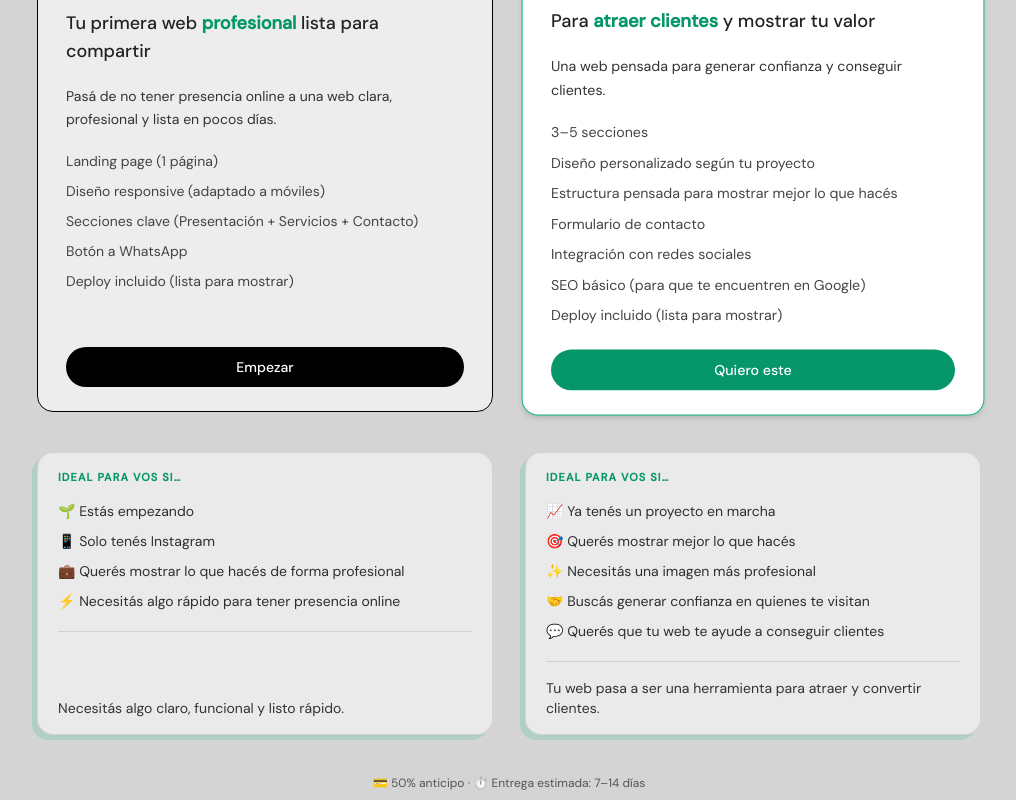
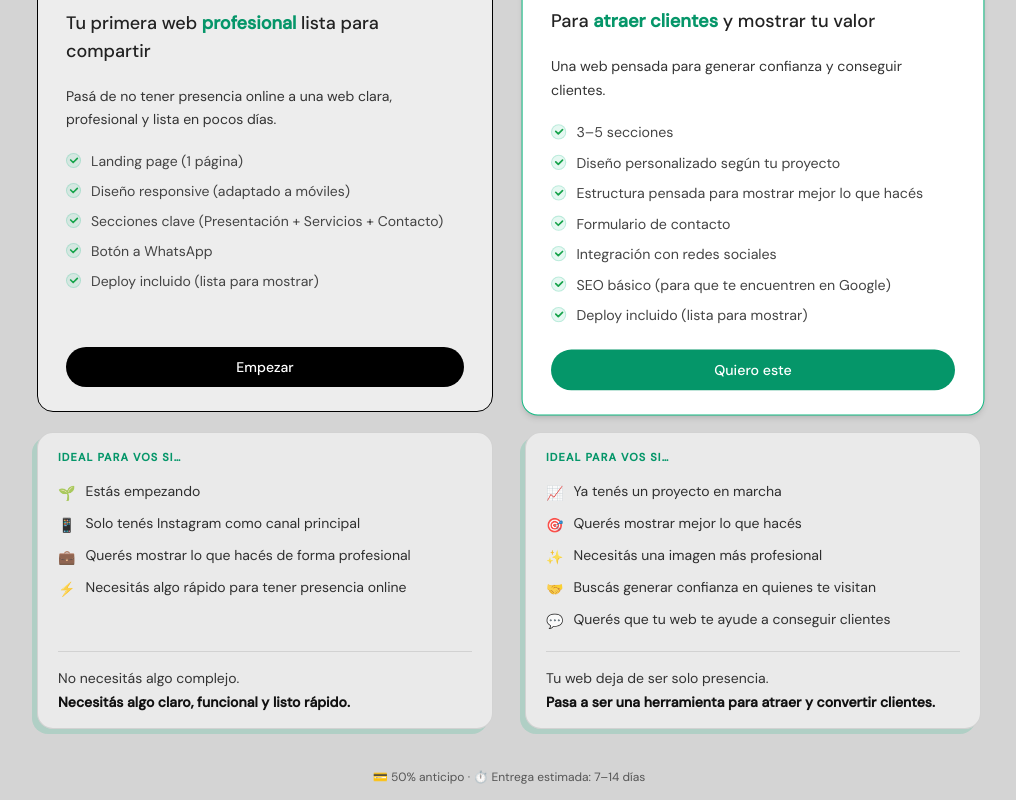
Before and after one commit to joy-amorin/WebSoluciones-landing-page, a Next.js app: page / in a window 1280 px wide. Shown: the part 2260-3060 px from the top of the page, without its empty margins (131-1147 px from the left). Built offline with nearby package versions, Linux system fonts and the light colour scheme.

Commit message:
Separate the top and bottom cards into two separate grids using 'items-stretch'

```diff
--- a/components/Planes.tsx
+++ b/components/Planes.tsx
@@ -21,6 +21,16 @@ const planes = [
       'Botón a WhatsApp',
       'Deploy incluido (lista para mostrar)',
     ],
+    idealSi: [
+      { icon: '🌱', text: 'Estás empezando' },
+      { icon: '📱', text: 'Solo tenés Instagram como canal principal' },
+      { icon: '💼', text: 'Querés mostrar lo que hacés de forma profesional' },
+      { icon: '⚡', text: 'Necesitás algo rápido para tener presencia online' },
+    ],
+    cierre: {
+      normal: 'No necesitás algo complejo.',
+      bold: 'Necesitás algo claro, funcional y listo rápido.',
+    },
   },
   {
     name: 'Pro Presencia',
@@ -45,7 +55,18 @@ const planes = [
       'Integración con redes sociales',
       'SEO básico (para que te encuentren en Google)',
       'Deploy incluido (lista para mostrar)',
-    ]
+    ],
+    idealSi: [
+      { icon: '📈', text: 'Ya tenés un proyecto en marcha' },
+      { icon: '🎯', text: 'Querés mostrar mejor lo que hacés' },
+      { icon: '✨', text: 'Necesitás una imagen más profesional' },
+      { icon: '🤝', text: 'Buscás generar confianza en quienes te visitan' },
+      { icon: '💬', text: 'Querés que tu web te ayude a conseguir clientes' },
+    ],
+    cierre: {
+      normal: 'Tu web deja de ser solo presencia.',
+      bold: 'Pasa a ser una herramienta para atraer y convertir clientes.',
+    },
   },
 ]
 
@@ -67,28 +88,24 @@ export default function Planes() {
           </p>
         </div>
 
-        {/* GRID PLANES (NO TOCADO) */}
+        {/* GRID CARDS */}
         <div className="grid grid-cols-1 md:grid-cols-2 gap-8 items-stretch">
-
-          {planes.map((p, i) => (
-            <div key={p.name}>
-
-              {/* CARD */}
+          {planes.map((p) => (
             <div
-                className={`relative rounded-2xl px-7 pt-14 pb-6 flex flex-col h-full transition-all duration-300 group ${
+              key={p.name}
+              className={`relative rounded-2xl px-7 pt-14 pb-6 flex flex-col transition-all duration-300 group ${
                 p.featured
                   ? 'bg-white border border-emerald-500 shadow-md scale-[1.015]'
                   : 'bg-white/60 border border-black hover:-translate-y-1 hover:shadow-sm'
               }`}
             >
-
               {/* NOMBRE */}
               <div className="absolute -top-5 left-5">
                 <div
-                    className={`text-xl md:text-2xl font-bold tracking-tight px-5 py-2 rounded-xl shadow-sm ${
+                  className={`text-xl md:text-2xl font-bold tracking-tight px-5 py-2 rounded-xl shadow-sm transition-all duration-300 ${
                     p.featured
-                        ? 'bg-emerald-600 text-white'
-                        : 'bg-white border border-black text-[#111]'
+                      ? 'bg-emerald-600 text-white rotate-[-2deg] group-hover:rotate-0'
+                      : 'bg-white border border-black text-[#111] rotate-[-2deg] group-hover:rotate-0'
                   }`}
                 >
                   {p.name}
@@ -98,22 +115,18 @@ export default function Planes() {
               {/* PRECIO */}
               <div className="absolute -top-8 right-5">
                 <div
-                    className={`w-16 h-16 rounded-full flex flex-col items-center justify-center ${
+                  className={`w-16 h-16 rounded-full flex flex-col items-center justify-center text-center transition-all duration-300 ${
                     p.featured
-                        ? 'bg-emerald-600 text-white'
-                        : 'bg-white border border-black/10 text-[#111]'
+                      ? 'bg-emerald-600 text-white shadow-sm group-hover:scale-105'
+                      : 'bg-white border border-black/10 text-[#111] group-hover:scale-105'
                   }`}
                 >
-                    <span className="text-lg font-extrabold leading-none">
-                      {p.price}
-                    </span>
+                  <span className="text-lg font-extrabold leading-none">{p.price}</span>
                   <span className="text-[10px] opacity-80 mt-[2px]">USD</span>
                 </div>
               </div>
 
               {/* CONTENIDO */}
-                <div className="flex flex-col flex-1">
-
               <p className="text-base md:text-lg font-medium text-[#222] mb-5 mt-4 leading-snug">
                 {p.desc}
               </p>
@@ -122,83 +135,73 @@ export default function Planes() {
                 {p.result}
               </p>
 
-                  <ul className="flex flex-col gap-2.5 mb-6">
+              <ul className="flex flex-col gap-2.5 mb-6 flex-1">
                 {p.features.map((f) => (
-                      <li key={f} className="text-sm text-[#444]">
+                  <li key={f} className="flex items-start gap-2.5 text-sm text-[#444]">
+                    <span className="flex-shrink-0 w-[15px] h-[15px] rounded-full bg-emerald-500/10 border border-emerald-500/20 flex items-center justify-center mt-0.5">
+                      <svg
+                        className="w-2.5 h-2.5"
+                        viewBox="0 0 12 12"
+                        fill="none"
+                        stroke="#16a34a"
+                        strokeWidth="2"
+                        strokeLinecap="round"
+                        strokeLinejoin="round"
+                      >
+                        <path d="M2 6l3 3 5-5" />
+                      </svg>
+                    </span>
                     {f}
                   </li>
                 ))}
               </ul>
 
+              {/* CTA */}
               <a
                 href="#contacto"
-                    className={`mt-auto block text-center text-sm font-medium py-2.5 rounded-full ${
+                className={`block text-center text-sm font-medium py-2.5 rounded-full transition-all ${
                   p.featured
-                        ? 'bg-emerald-600 text-white'
-                        : 'bg-black text-white'
+                    ? 'bg-emerald-600 hover:bg-emerald-700 text-white'
+                    : 'bg-black hover:bg-[#222] text-white'
                 }`}
               >
                 {p.featured ? 'Quiero este' : 'Empezar'}
               </a>
-
             </div>
+          ))}
         </div>
 
-            </div>
-          ))}
-
-        </div>
-
-        {/* GRID INFERIOR (INDEPENDIENTE Y ALINEADO) */}
-        <div className="grid grid-cols-1 md:grid-cols-2 gap-8 mt-10 items-stretch">
-
-          {/* START */}
+        {/* GRID BLOQUES IDEAL SI */}
+        <div className="grid grid-cols-1 md:grid-cols-2 gap-8 mt-5 items-stretch">
+          {planes.map((p) => (
             <div
-            className="rounded-2xl border border-black/10 bg-white/50 px-5 py-4 flex flex-col h-full"
+              key={p.name + '-ideal'}
+              className="rounded-2xl border border-black/10 bg-white/50 px-5 py-4 flex flex-col"
               style={{ boxShadow: '-5px 5px 0px rgba(16, 185, 129, 0.18)' }}
             >
               <p className="text-[11px] font-bold uppercase tracking-widest text-emerald-600 mb-4">
                 Ideal para vos si…
               </p>
 
-            <ul className="flex flex-col gap-2.5 mb-5 text-sm text-[#2f2f2f]">
-              <li>🌱 Estás empezando</li>
-              <li>📱 Solo tenés Instagram</li>
-              <li>💼 Querés mostrar lo que hacés de forma profesional</li>
-              <li>⚡ Necesitás algo rápido para tener presencia online</li>
+              <ul className="flex flex-col gap-2.5 mb-5 flex-1">
+                {p.idealSi.map(({ icon, text }) => (
+                  <li key={text} className="flex items-start gap-2.5 text-sm text-[#2f2f2f]">
+                    <span className="text-sm mt-[2px] opacity-80">{icon}</span>
+                    <span>{text}</span>
+                  </li>
+                ))}
               </ul>
 
               <div className="h-px bg-black/10 mb-4" />
 
-            <p className="text-sm text-[#333] mt-auto">
-              Necesitás algo claro, funcional y listo rápido.
+              <p className="text-sm text-[#333]">
+                {p.cierre.normal}
+                <span className="block font-semibold text-[#111] mt-1">
+                  {p.cierre.bold}
+                </span>
               </p>
             </div>
-
-          {/* PRO */}
-          <div
-            className="rounded-2xl border border-black/10 bg-white/50 px-5 py-4 flex flex-col h-full"
-            style={{ boxShadow: '-5px 5px 0px rgba(16, 185, 129, 0.18)' }}
-          >
-            <p className="text-[11px] font-bold uppercase tracking-widest text-emerald-600 mb-4">
-              Ideal para vos si…
-            </p>
-
-            <ul className="flex flex-col gap-2.5 mb-5 text-sm text-[#2f2f2f]">
-              <li>📈 Ya tenés un proyecto en marcha</li>
-              <li>🎯 Querés mostrar mejor lo que hacés</li>
-              <li>✨ Necesitás una imagen más profesional</li>
-              <li>🤝 Buscás generar confianza en quienes te visitan</li>
-              <li>💬 Querés que tu web te ayude a conseguir clientes</li>
-            </ul>
-
-            <div className="h-px bg-black/10 mb-4" />
-
-            <p className="text-sm text-[#333] mt-auto">
-              Tu web pasa a ser una herramienta para atraer y convertir clientes.
-            </p>
-          </div>
-
+          ))}
         </div>
 
         {/* FOOTNOTE */}
```
Lines whose indentation alone changed are shown as unchanged.
